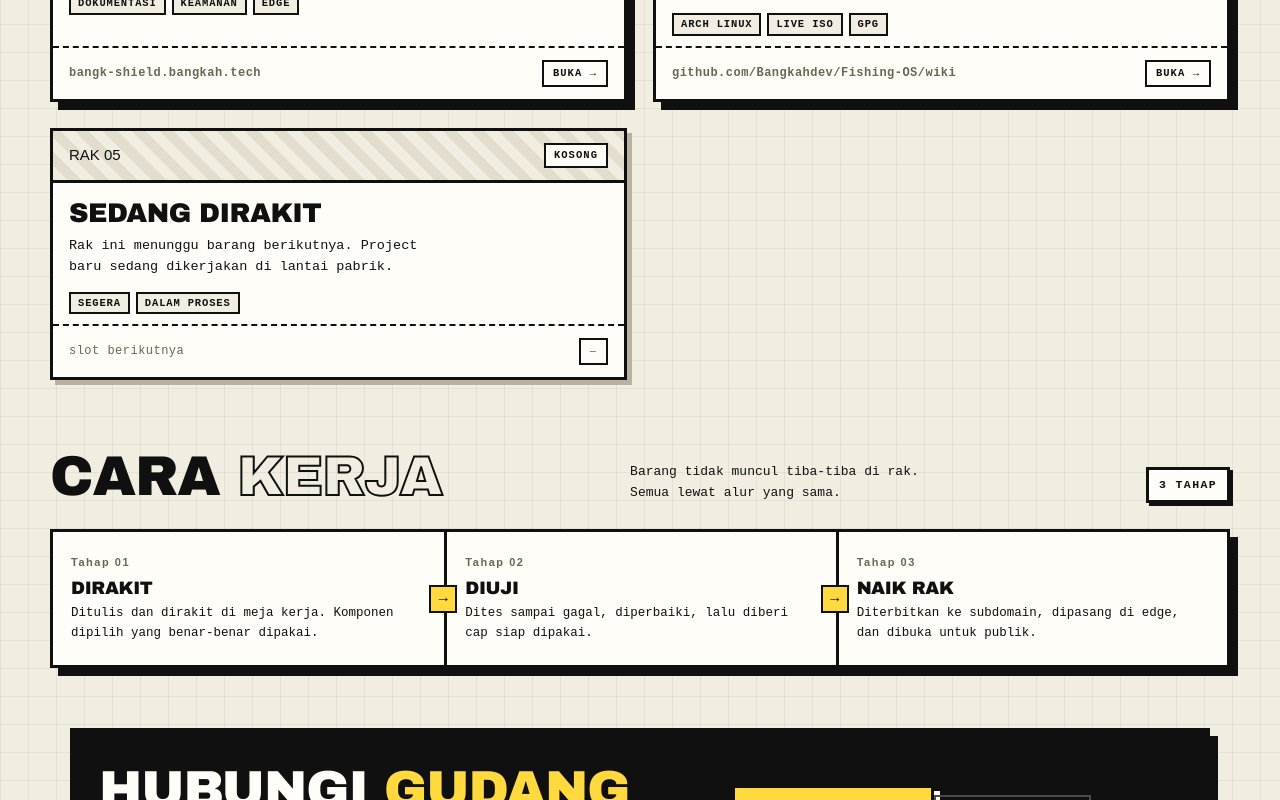
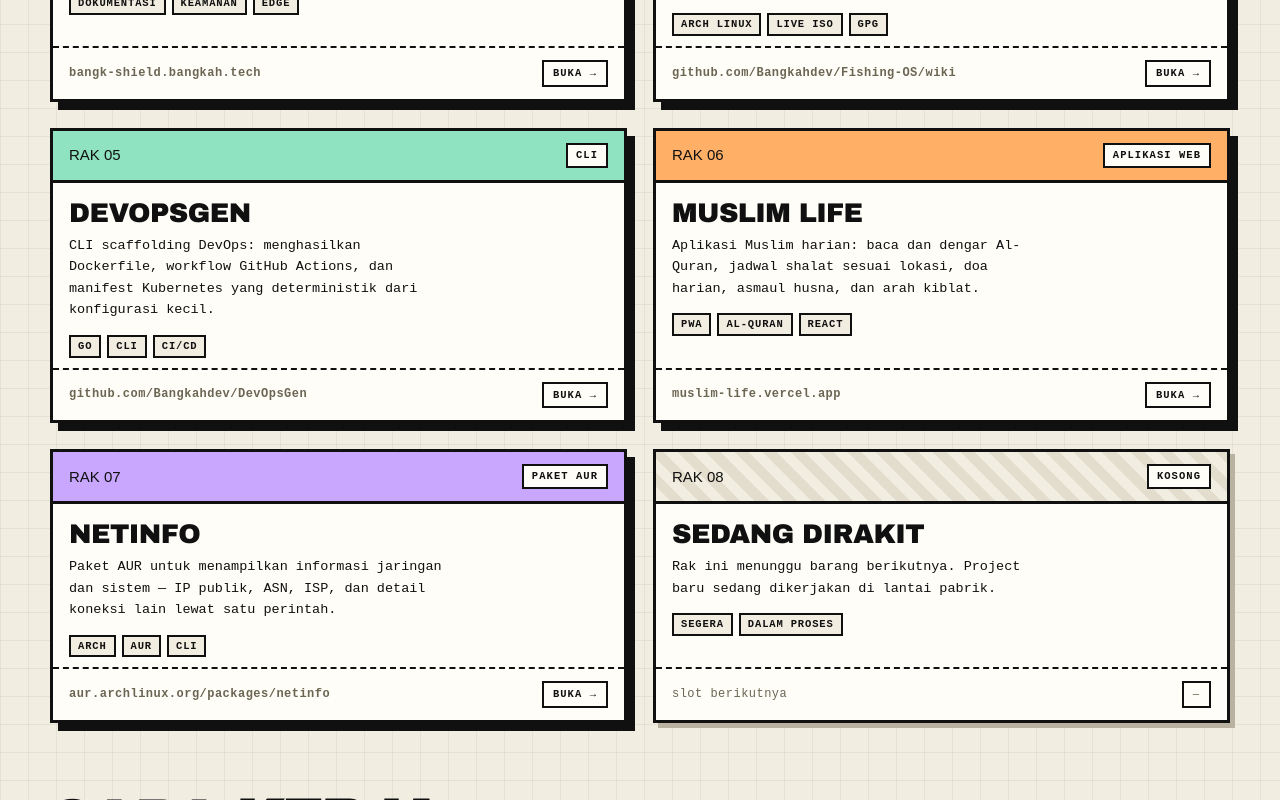
Before and after one commit to Bangkahdev/bangkah, a React (Vite) app: page / in a window 1280 px wide. Shown: the part 1600-2400 px from the top of the page. Built offline with nearby package versions, Linux system fonts and the light colour scheme.

Commit message:
feat: tambah DevOpsGen, Muslim Life, dan netinfo ke rak

```diff
--- a/src/chat.js
+++ b/src/chat.js
@@ -47,7 +47,7 @@ export const CHAT = {
       id: "project",
       label: "Project apa saja yang ada?",
       answer:
-        "Saat ini ada empat rak terisi dan satu masih dirakit: dokumentasi ATHA, dokumentasi Bangkah Launcher, situs dokumentasi Bangk-Shield, dan Fishing OS — live/rescue ISO untuk pengembang.",
+        "Saat ini ada tujuh rak terisi dan satu masih dirakit: dokumentasi ATHA, Bangkah Launcher, Bangk-Shield, Fishing OS, DevOpsGen, Muslim Life, dan netinfo.",
       links: [
         { label: "ATHA Docs", href: "https://atha.bangkah.tech", external: true },
         {
@@ -63,6 +63,21 @@ export const CHAT = {
         {
           label: "Fishing OS",
           href: "https://github.com/Bangkahdev/Fishing-OS/wiki",
+          external: true,
+        },
+        {
+          label: "DevOpsGen",
+          href: "https://github.com/Bangkahdev/DevOpsGen",
+          external: true,
+        },
+        {
+          label: "Muslim Life",
+          href: "https://muslim-life.vercel.app",
+          external: true,
+        },
+        {
+          label: "netinfo",
+          href: "https://aur.archlinux.org/packages/netinfo",
           external: true,
         },
       ],
@@ -99,7 +114,7 @@ export const CHAT = {
       id: "docs",
       label: "Di mana dokumentasinya?",
       answer:
-        "ATHA, Bangkah Launcher, dan Bangk-Shield punya situs dokumentasi sendiri. Fishing OS didokumentasikan di wiki GitHub, dengan unduhan di halaman rilis.",
+        "ATHA, Bangkah Launcher, dan Bangk-Shield punya situs dokumentasi sendiri; Fishing OS ada di wiki. DevOpsGen dan netinfo didokumentasikan lewat README di repo masing-masing, sedangkan Muslim Life adalah aplikasi langsung pakai.",
       links: [
         { label: "atha.bangkah.tech", href: "https://atha.bangkah.tech", external: true },
         {
@@ -115,6 +130,16 @@ export const CHAT = {
         {
           label: "Wiki Fishing OS",
           href: "https://github.com/Bangkahdev/Fishing-OS/wiki",
+          external: true,
+        },
+        {
+          label: "DevOpsGen",
+          href: "https://github.com/Bangkahdev/DevOpsGen",
+          external: true,
+        },
+        {
+          label: "netinfo (AUR)",
+          href: "https://aur.archlinux.org/packages/netinfo",
           external: true,
         },
       ],
--- a/src/data.js
+++ b/src/data.js
@@ -12,7 +12,7 @@ export const SITE = {
   },
   title: "Bangkah — Gudang Project Publik | bangkah.tech",
   description:
-    "Gudang project publik Bangkah: dokumentasi dan alat untuk pengembang. Jelajahi ATHA Docs, Bangkah Launcher, Bangk-Shield, dan Fishing OS dalam satu domain.",
+    "Gudang project publik Bangkah: dokumentasi dan alat untuk pengembang. Jelajahi ATHA Docs, Bangkah Launcher, Bangk-Shield, Fishing OS, DevOpsGen, Muslim Life, dan netinfo dalam satu domain.",
   ogImage: "https://bangkah.tech/og.png",
   locale: "id_ID",
   lang: "id",
@@ -63,10 +63,43 @@ export const projects = [
     tags: ["Arch Linux", "Live ISO", "GPG"],
     theme: "d",
   },
+  {
+    no: "RAK 05",
+    kind: "CLI",
+    name: "DevOpsGen",
+    url: "https://github.com/Bangkahdev/DevOpsGen",
+    display: "github.com/Bangkahdev/DevOpsGen",
+    description:
+      "CLI scaffolding DevOps: menghasilkan Dockerfile, workflow GitHub Actions, dan manifest Kubernetes yang deterministik dari konfigurasi kecil.",
+    tags: ["Go", "CLI", "CI/CD"],
+    theme: "e",
+  },
+  {
+    no: "RAK 06",
+    kind: "Aplikasi web",
+    name: "Muslim Life",
+    url: "https://muslim-life.vercel.app",
+    display: "muslim-life.vercel.app",
+    description:
+      "Aplikasi Muslim harian: baca dan dengar Al-Quran, jadwal shalat sesuai lokasi, doa harian, asmaul husna, dan arah kiblat.",
+    tags: ["PWA", "Al-Quran", "React"],
+    theme: "f",
+  },
+  {
+    no: "RAK 07",
+    kind: "Paket AUR",
+    name: "netinfo",
+    url: "https://aur.archlinux.org/packages/netinfo",
+    display: "aur.archlinux.org/packages/netinfo",
+    description:
+      "Paket AUR untuk menampilkan informasi jaringan dan sistem — IP publik, ASN, ISP, dan detail koneksi lain lewat satu perintah.",
+    tags: ["Arch", "AUR", "CLI"],
+    theme: "g",
+  },
 ];
 
 export const stats = [
-  { value: "04", label: "Rak publik" },
+  { value: "07", label: "Rak publik" },
   { value: "06", label: "Titik online" },
   { value: "01", label: "Pintu masuk" },
   { value: "24/7", label: "Jam operasional" },
--- a/src/styles.css
+++ b/src/styles.css
@@ -6,6 +6,9 @@
   --lime: #b6f36a;
   --pink: #ff8fb1;
   --blue: #8fc4ff;
+  --mint: #8fe3c0;
+  --orange: #ffb066;
+  --violet: #c9a7ff;
   --line: 3px solid var(--ink);
   --shadow: 8px 8px 0 var(--ink);
 }
@@ -100,6 +103,9 @@ a.card:active { transform: translate(2px, 2px); box-shadow: 3px 3px 0 var(--ink)
 .card--b .card__top { background: var(--lime); }
 .card--c .card__top { background: var(--blue); }
 .card--d .card__top { background: var(--pink); }
+.card--e .card__top { background: var(--mint); }
+.card--f .card__top { background: var(--orange); }
+.card--g .card__top { background: var(--violet); }
 .card--empty .card__top { background: repeating-linear-gradient(45deg, var(--paper), var(--paper) 10px, #e3ddcd 10px, #e3ddcd 20px); }
 .card__no { font-family: "Archivo Black", sans-serif; font-size: 15px; }
 .card__kind { margin-left: auto; border: 2px solid var(--ink); background: var(--card); padding: 2px 8px; font-size: 10.5px; font-weight: 700; letter-spacing: 0.1em; text-transform: uppercase; }
```
Also changed, not shown: public/og.png, 1 other file (tests, documents, lock files or other folders).
